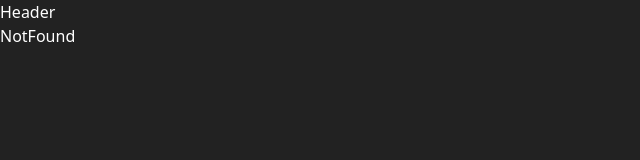
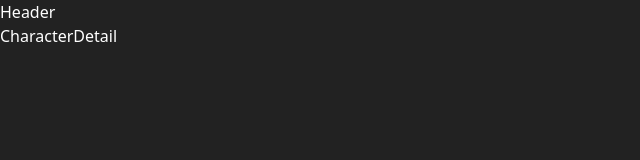
Before and after one commit to danimedie/stranger-things-explorer, a React (Vite) app: page /characters/1 in a window 1280 px wide. Shown: the top 160 px of the page, without its empty margins (0-640 px from the left). Built offline with nearby package versions, Linux system fonts and the light colour scheme.

Commit message:
setup required routes

```diff
--- a/src/pages/About.jsx
+++ /dev/null
@@ -1,5 +0,0 @@
-export default function About() {
-  return (
-    <h1>About</h1>
-  )
-}
--- /dev/null
+++ b/src/pages/characters/CharacterDetail.jsx
@@ -0,0 +1,5 @@
+export default function CharacterDetail() {
+  return (
+    <h1>CharacterDetail</h1>
+  )
+}
--- a/src/router.jsx
+++ b/src/router.jsx
@@ -3,7 +3,8 @@ import { lazy } from "react";
 import App from "./App";
 
 const Home = lazy(() => import("./pages/Home"));
-const About = lazy(() => import("./pages/About"));
+const CharacterList = lazy(() => import("./pages/characters/CharacterList"));
+const CharacterDetail = lazy(() => import("./pages/characters/CharacterDetail"));
 const NotFound = lazy(() => import("./pages/NotFound"));
 
 export const router = createBrowserRouter([
@@ -16,8 +17,17 @@ export const router = createBrowserRouter([
         element: <Home/>
       },
       {
-        path: 'about',
-        element: <About/>
+        path: 'characters',
+        children: [
+          {
+            index: true,
+            element: <CharacterList />
+          },
+          {
+            path: ':id',
+            element: <CharacterDetail />
+          }
+        ]
       },
       {
         path: '*',
```
Also changed, not shown: src/pages/characters/CharacterList.jsx (added).
